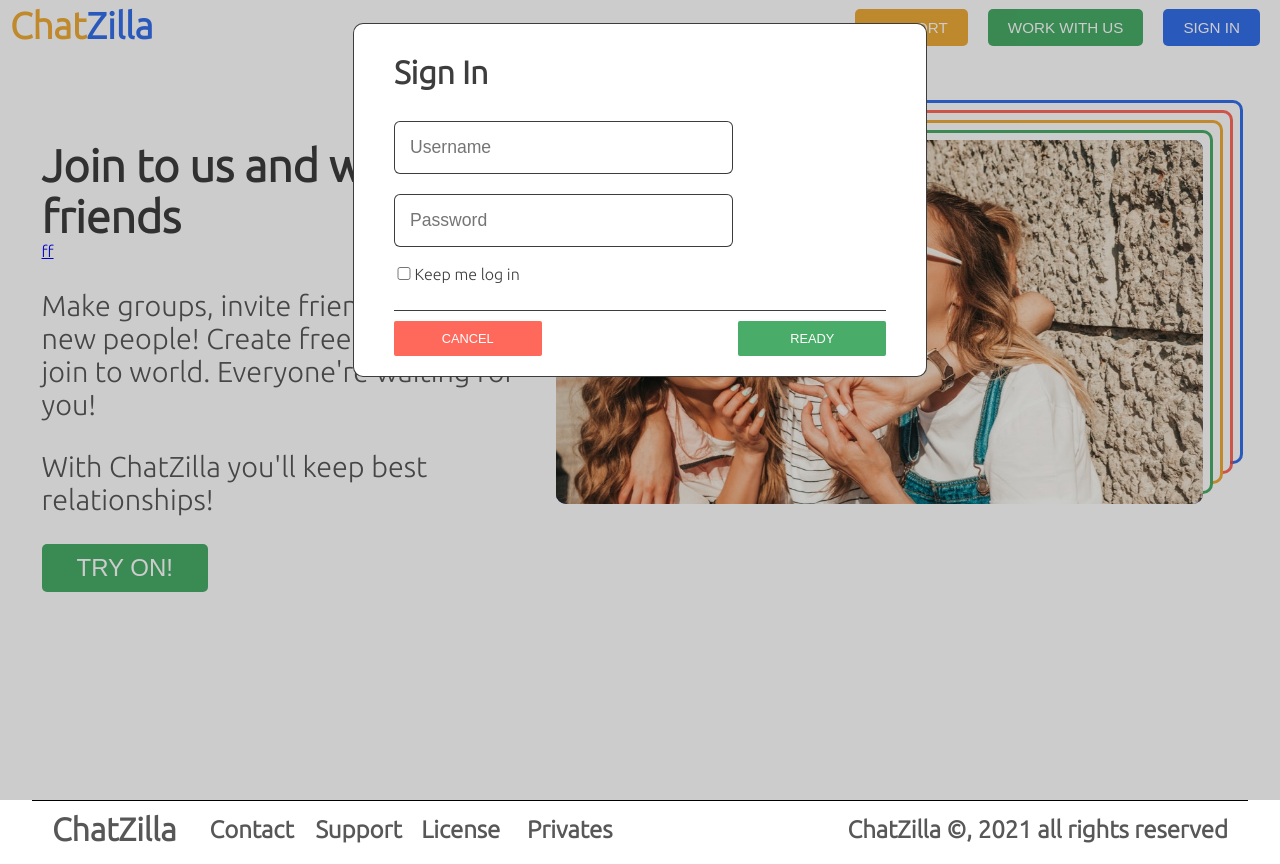
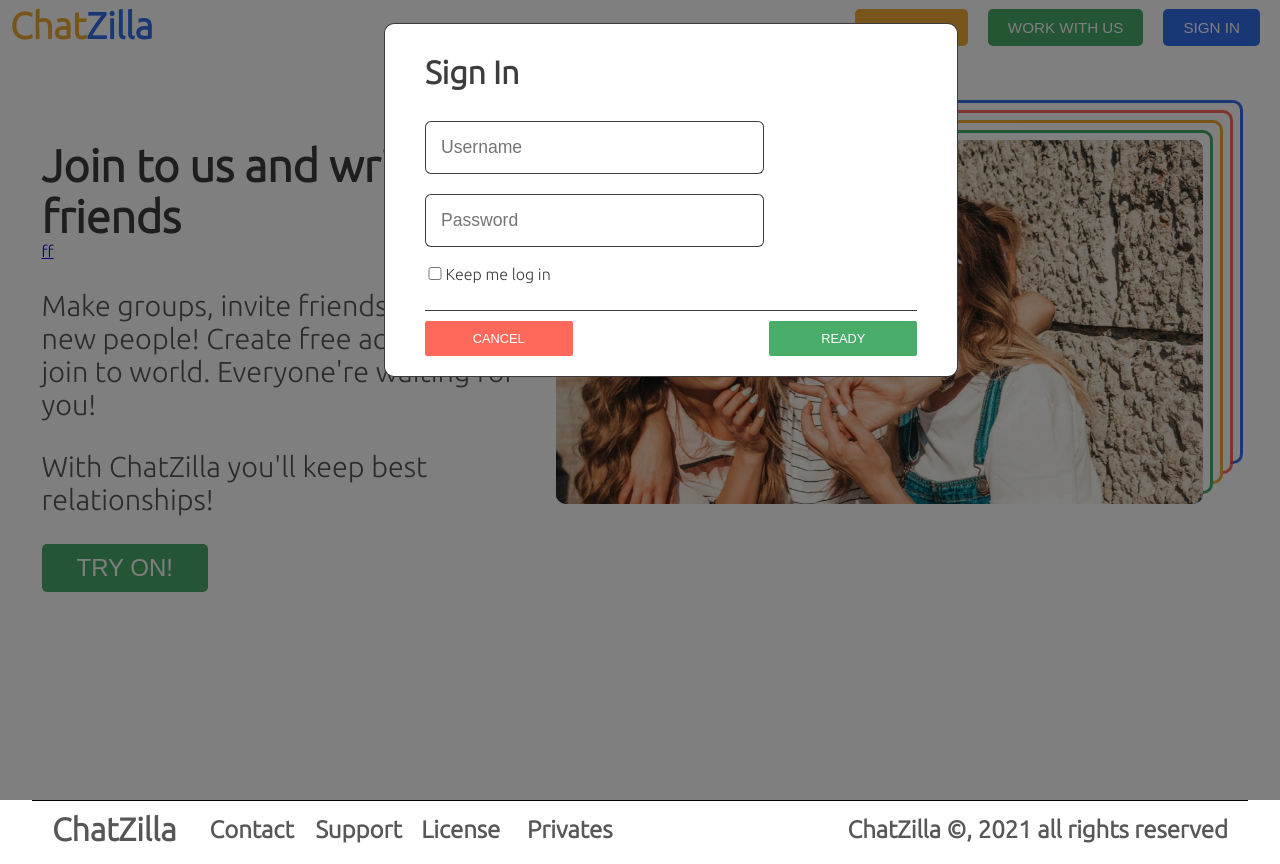
Before and after one commit to blazej-k/chat, a React app: page / in a window 1280 px wide. Both pictures are taken after a click on the button "SIGN IN". Built offline with nearby package versions, Linux system fonts and the light colour scheme; no server answers.

Commit message:
animations to modal

```diff
--- a/src/components/home/Home.tsx
+++ b/src/components/home/Home.tsx
@@ -101,7 +101,7 @@ const Home: FC = () => {
             </motion.div>
             {(showSignInModal || showSignUpModal) &&
                 <div className='modal'>
-                    {showSignInModal ? <SignIn closeModal={setShowSignInModal}/> : <h1>Second modal</h1>}
+                    {showSignInModal ? <SignIn isModalOpen={setShowSignInModal}/> : <h1>Second modal</h1>}
                 </div>
             }
         </div>
--- a/src/components/home/modals/SignIn.tsx
+++ b/src/components/home/modals/SignIn.tsx
@@ -1,32 +1,41 @@
-import { FC, useEffect } from "react";
+import { FC, useEffect, useState } from "react";
 
 interface SignInProps {
-    closeModal: (value: false) => void
+    isModalOpen: (value: false) => void
 }
 
 
-const SignIn: FC<SignInProps> = ({ closeModal }) => {
+const SignIn: FC<SignInProps> = ({ isModalOpen }) => {
+
+    const [showModal, setShowModal] = useState(true)
 
     useEffect(() => {
         document.addEventListener('click', (e) => {
             const { className } = e.target as Element
             if (className === 'modal-wrapper') {
-                closeModal(false)
+                closeModal()
             }
         })
     }, [])
 
+    const closeModal = () => {
+        setShowModal(false)
+        setTimeout(() => isModalOpen(false), 300)
+    }
+
     return (
-        <div className="modal-wrapper">
-            <div className="modal sign-in-modal">
-                <h1>Sign In</h1>
-                    <input type="text" placeholder='Username'/><br/>
-                    <input type="password" placeholder='Password'/><br/>
-                    <input type="checkbox" name="keep-login" id="keepl-login"/>Keep me log in
+        <div className='modal-wrapper' id={!showModal ? 'modal-wrapper-close' : ''}>
+            <div className="modal-box">
+                <div className='modal' id={!showModal ? 'modal-close' : ''}>
+                    <h1>Sign In</h1>
+                    <input type="text" placeholder='Username' /><br />
+                    <input type="password" placeholder='Password' /><br />
+                    <input type="checkbox" name="keep-login" id="keepl-login" />Keep me log in
                 <div className="buttons-wrapper">
-                    <div className="buttons">
-                        <button onClick={() => closeModal(false)}>cancel</button>
-                        <button>ready</button>
+                        <div className="buttons">
+                            <button onClick={closeModal}>cancel</button>
+                            <button>ready</button>
+                        </div>
                     </div>
                 </div>
             </div>
--- a/src/style/Modals.scss
+++ b/src/style/Modals.scss
@@ -1,25 +1,30 @@
 @import "colors";
+
 .modal-wrapper {
     width: 100vw;
     top: 0;
     position: fixed;
-    background-color: rgba(0, 0, 0, 0.2);
+    background-color: rgba(0, 0, 0, 0.5);
+    animation: backgroundShadow .3s;
     z-index: 1;
     height: 100vh;
     margin: 0;
     padding: 0;
-    .modal {
-        color: $black !important;
+    .modal-box {
         position: absolute;
         width: 40%;
         top: 25%;
         left: 50%;
         margin: auto;
+        transform: translate(-50%, -50%);
+        .modal {
+            color: $black !important;
             border: 1px solid $black;
+            width: 100%;
             border-radius: 10px;
-        transform: translate(-50%, -50%);
             background-color: white;
             padding: 30px 30px 10px 30px;
+            animation: fadeModal 0.3s;
             h1 {
                 margin: 0 0 20px 10px;
             }
@@ -32,7 +37,7 @@
                 border-radius: 6px;
                 padding: 15px;
                 margin: 10px 0 10px 10px;
-                &[type='checkbox']{
+                &[type="checkbox"] {
                     width: 4%;
                 }
             }
@@ -58,7 +63,7 @@
                         padding: 10px;
                         border-radius: 2px;
                         float: left;
-                    &:nth-child(2n){
+                        &:nth-child(2n) {
                             background-color: $green;
                             float: right;
                             border-radius: 2px;
@@ -68,3 +73,54 @@
             }
         }
     }
+}
+
+//when modal is closing
+#modal-wrapper-close {
+    animation: removeBackgroundShadow  .3s;
+    #modal-close{
+        animation: closeModal .3s;
+        opacity: 1;
+    }
+}
+
+
+@keyframes fadeModal {
+    from {
+        transform: translateY(50%);
+        opacity: 0;
+    }
+    to {
+        transform: translateY(0%);
+        opacity: 1;
+    }
+}
+
+@keyframes backgroundShadow {
+    from{
+        background-color: rgba(0, 0, 0, 0);
+    }
+    to{
+        background-color: rgba(0, 0, 0, 0.5);
+    }
+}
+
+@keyframes closeModal {
+    from {
+        transform: translateY(0%);
+        opacity: 1;
+    }
+    to {
+        transform: translateY(50px);
+        opacity: 0;
+    }
+}
+
+@keyframes removeBackgroundShadow {
+    from{
+        background-color: rgba(0, 0, 0, 0.5);
+    }
+    to{
+        background-color: rgba(0, 0, 0, 0);
+    }
+}
```
Lines whose indentation alone changed are shown as unchanged.
